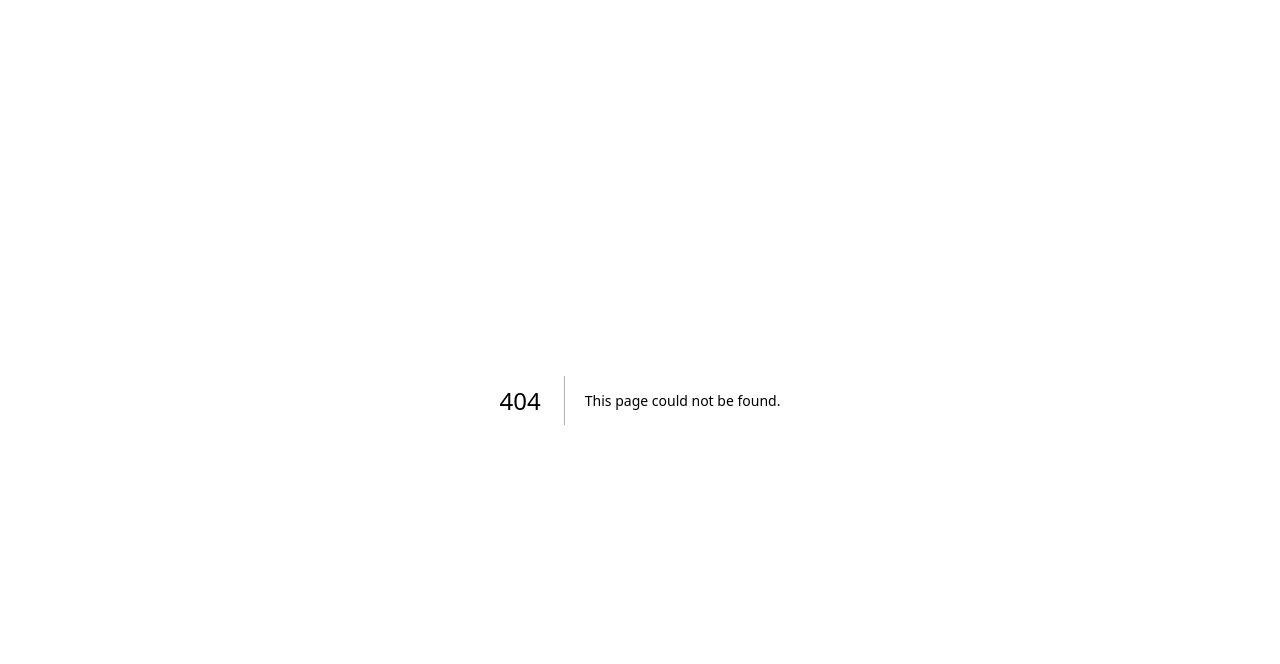
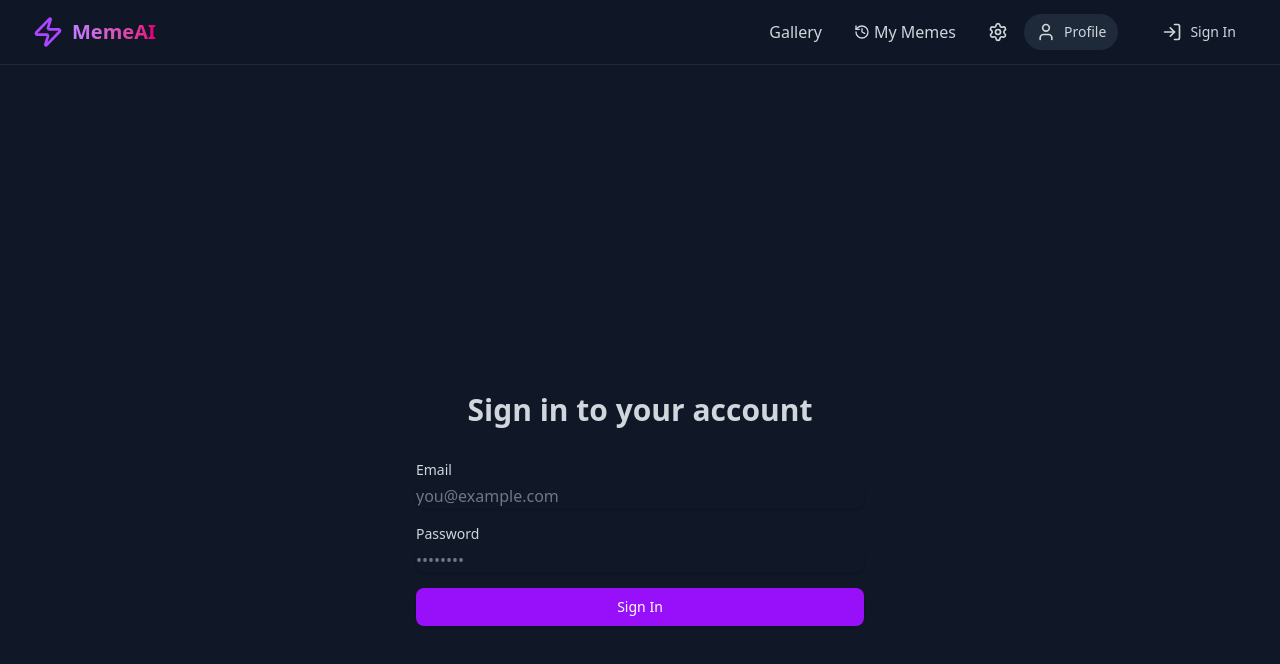
Before and after one commit to Boby900/meme-generator, a Next.js app: page /sign-in in a window 1280 px wide. Before the commit this address had no page. Shown: the top 664 px of the page. Built offline with nearby package versions, Linux system fonts and the light colour scheme.

Commit message:
feat(auth): refactor sign-in flow and improve layout structure
- Move sign-in logic to server actions with form validation
- Create dedicated sign-in page with improved styling
- Add sign-in button to navbar
- Update layout to include navbar and consistent styling
- Fix typo in metadata title

```diff
--- a/src/app/layout.tsx
+++ b/src/app/layout.tsx
@@ -1,6 +1,7 @@
 import type { Metadata } from "next";
 import { Geist, Geist_Mono } from "next/font/google";
 import "./globals.css";
+import Navbar from "./navbar";
 
 const geistSans = Geist({
   variable: "--font-geist-sans",
@@ -13,8 +14,8 @@ const geistMono = Geist_Mono({
 });
 
 export const metadata: Metadata = {
-  title: "Meme Genrator",
-  description: "generated by meme genrator",
+  title: "Meme Generator",
+  description: "Create and share amazing memes with AI",
 };
 
 export default function RootLayout({
@@ -25,9 +26,12 @@ export default function RootLayout({
   return (
     <html lang="en">
       <body
-        className={`${geistSans.variable} ${geistMono.variable} antialiased`}
+        className={`${geistSans.variable} ${geistMono.variable} antialiased min-h-screen bg-gray-900 text-gray-300`}
       >
-        {children}
+        <Navbar />
+        <main className="max-w-7xl mx-auto px-4 sm:px-6 lg:px-8 py-8">
+          {children}
+        </main>
       </body>
     </html>
   );
--- a/src/app/navbar.tsx
+++ b/src/app/navbar.tsx
@@ -1,7 +1,7 @@
 "use client";
 import React from 'react';
 import Link from 'next/link';
-import { User, Menu, X, Zap, History, Settings } from 'lucide-react';
+import { User, Menu, X, Zap, History, Settings, LogIn } from 'lucide-react';
 
 export default function Navbar() {
   const [isMenuOpen, setIsMenuOpen] = React.useState(false);
@@ -20,7 +20,6 @@ export default function Navbar() {
 
           {/* Desktop Navigation */}
           <div className="hidden md:flex items-center space-x-8">
-
             <Link
               href="/gallery"
               className="text-gray-300 hover:text-white transition-colors duration-200 font-medium"
@@ -49,6 +48,17 @@ export default function Navbar() {
               >
                 <User className="h-5 w-5 text-gray-300" />
                 <span className="text-gray-300 text-sm font-medium">Profile</span>
+              </Link>
+            </div>
+
+            {/* Sign In Button */}
+            <div className="flex items-center">
+              <Link
+                href="/sign-in"
+                className="flex items-center space-x-2 px-3 py-2 rounded-md text-sm font-medium text-gray-300 hover:text-white hover:bg-gray-700"
+              >
+                <LogIn className="h-5 w-5" />
+                <span>Sign In</span>
               </Link>
             </div>
           </div>
@@ -97,6 +107,13 @@ export default function Navbar() {
                 Settings
               </Link>
               <Link
+                href="/sign-in"
+                className="block px-3 py-2 text-gray-300 hover:text-white hover:bg-gray-800 rounded-md transition-colors duration-200"
+                onClick={() => setIsMenuOpen(false)}
+              >
+                Sign In
+              </Link>
+              <Link
                 href="/profile"
                 className="block px-3 py-2 text-gray-300 hover:text-white hover:bg-gray-800 rounded-md transition-colors duration-200"
                 onClick={() => setIsMenuOpen(false)}
--- a/src/app/page.tsx
+++ b/src/app/page.tsx
@@ -2,12 +2,11 @@
 import { Button } from "@/components/ui/button";
 import { Card, CardContent } from "@/components/ui/card";
 import { ArrowDown, ArrowUp } from "lucide-react";
-import Navbar from "./navbar";
 import Link from "next/link";
 export default function Home() {
   return (
        <div className="min-h-screen bg-gradient-to-b from-gray-900 to-gray-800 text-white">
-       <Navbar />
+
       {/* Hero Section */}
       <div className="max-w-7xl mx-auto px-4 sm:px-6 lg:px-8 py-20 sm:py-24 lg:py-32">
         <div className="text-center">
--- /dev/null
+++ b/src/app/sign-in/actions.ts
@@ -0,0 +1,15 @@
+"use server"
+
+import { signInSchema } from "@/lib/zod"
+import { signIn } from "../../../auth"
+
+export async function handleSignIn(formData: FormData) {
+  try {
+    await signInSchema.parseAsync(Object.fromEntries(formData))
+    await signIn("credentials", formData)
+  } catch (error) {
+    if (error instanceof Error) {
+      throw new Error(error.message)
+    }
+  }
+}
--- /dev/null
+++ b/src/app/sign-in/page.tsx
@@ -0,0 +1,18 @@
+"use client"
+
+import { SignIn } from "@/app/sign-in/sign-in"
+
+export default function SignInPage() {
+  return (
+    <div className="min-h-screen bg-gray-900 flex items-center justify-center py-12 px-4 sm:px-6 lg:px-8">
+      <div className="max-w-md w-full space-y-8">
+        <div>
+          <h2 className="mt-6 text-center text-3xl font-extrabold text-gray-300">
+            Sign in to your account
+          </h2>
+        </div>
+        <SignIn />
+      </div>
+    </div>
+  )
+}
--- /dev/null
+++ b/src/app/sign-in/sign-in.tsx
@@ -0,0 +1,47 @@
+import { handleSignIn } from "@/app/sign-in/actions"
+import { useFormStatus } from "react-dom"
+
+export function SignIn() {
+  const { pending } = useFormStatus()
+
+  return (
+    <form
+      action={handleSignIn}
+      className="space-y-4"
+    >
+      <div>
+        <label htmlFor="email" className="block text-sm font-medium text-gray-300">
+          Email
+        </label>
+        <input
+          name="email"
+          type="email"
+          id="email"
+          required
+          className="mt-1 block w-full rounded-md border-gray-300 shadow-sm focus:border-purple-500 focus:ring-purple-500"
+          placeholder="you@example.com"
+        />
+      </div>
+      <div>
+        <label htmlFor="password" className="block text-sm font-medium text-gray-300">
+          Password
+        </label>
+        <input
+          name="password"
+          type="password"
+          id="password"
+          required
+          className="mt-1 block w-full rounded-md border-gray-300 shadow-sm focus:border-purple-500 focus:ring-purple-500"
+          placeholder="••••••••"
+        />
+      </div>
+      <button
+        type="submit"
+        disabled={pending}
+        className="w-full flex justify-center py-2 px-4 border border-transparent rounded-md shadow-sm text-sm font-medium text-white bg-purple-600 hover:bg-purple-700 focus:outline-none focus:ring-2 focus:ring-offset-2 focus:ring-purple-500 disabled:opacity-50"
+      >
+        {pending ? "Signing in..." : "Sign In"}
+      </button>
+    </form>
+  )
+}
--- a/src/components/sign-in.tsx
+++ /dev/null
@@ -1,22 +0,0 @@
-import { signIn } from "../../auth"
-
-export function SignIn() {
-  return (
-    <form
-      action={async (formData) => {
-        "use server"
-        await signIn("credentials", formData)
-      }}
-    >
-      <label>
-        Email
-        <input name="email" type="email" />
-      </label>
-      <label>
-        Password
-        <input name="password" type="password" />
-      </label>
-      <button>Sign In</button>
-    </form>
-  )
-}
```
